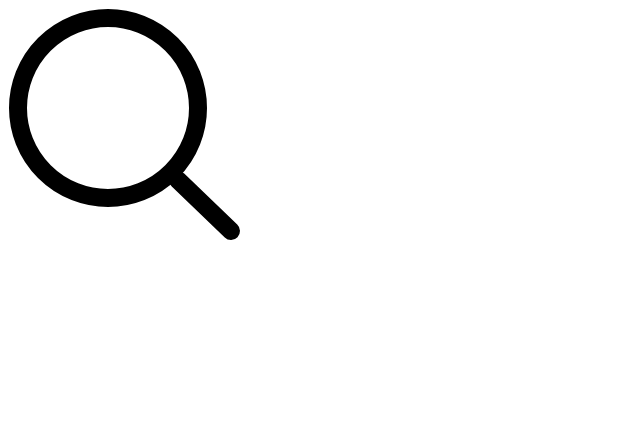
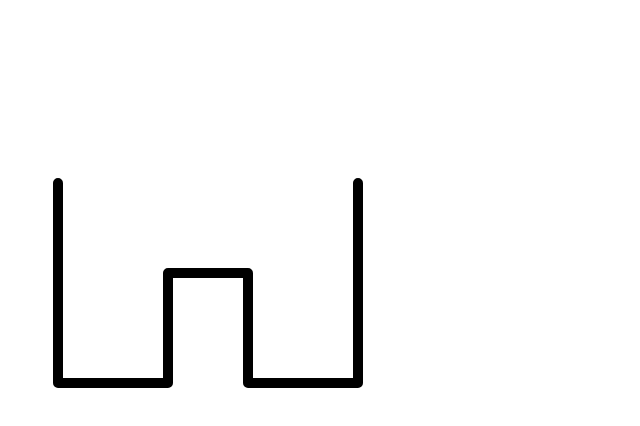
Before and after one commit to AiliLindgren/SVGProject, a plain HTML site: page index.html in a window 1280 px wide. Shown: the whole page, without its empty margins (0-640 px from the left). Drawn offline with Linux system fonts and the light colour scheme.

Commit message:
created base of house

```diff
--- a/index.html
+++ b/index.html
@@ -7,9 +7,20 @@
     <title>Document</title>
 </head>
 <body>
-    <svg width="240" height="240" viewbox="0 0 240 240" fill="none" xmlns=http://www.w3.org/2000/svg>
+    <!-- <svg width="240" height="240" viewbox="0 0 240 240" fill="none" xmlns="http://www.w3.org/2000/svg">
         <circle cx="100" cy="100" r="90" stroke-width="18" fill="white" stroke="black"/>
         <polyline points="170,172 223,223" stroke="black" stroke-width="18" stroke-linecap="round"/>
+    </svg> -->
+
+    <svg width="400" height="400" viewbox="0 0 400 400" fill="none" xmlns="http://www.w3.org/2000/svg">
+        <polyline points="50,175 50,375 160,375 160,265 240,265 240,375 350,375 350,175" stroke="black" stroke-width="10" stroke-linecap="round" stroke-linejoin="round"/>
+        <polyline points="" />
+
+
     </svg>
+
+    <!-- <svg>
+        <use href="images/house.svg#house"></use>
+    </svg> -->
 </body>
 </html>
```
Also changed, not shown: images/house.svg (added).
